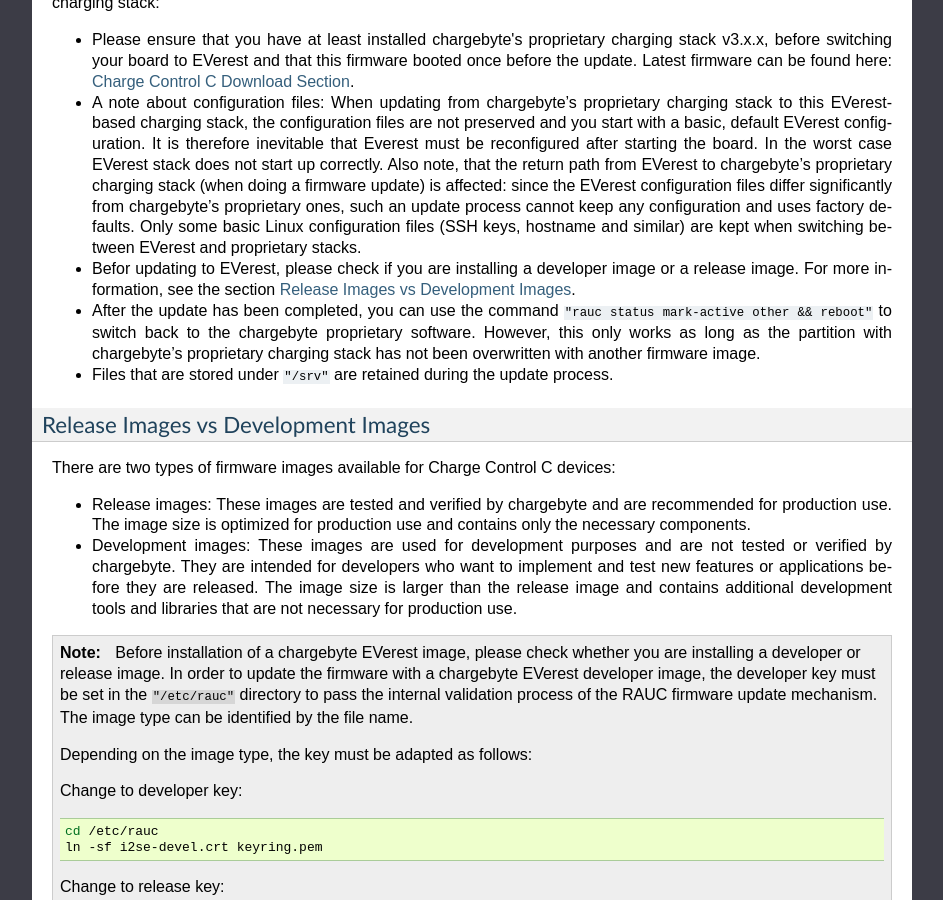
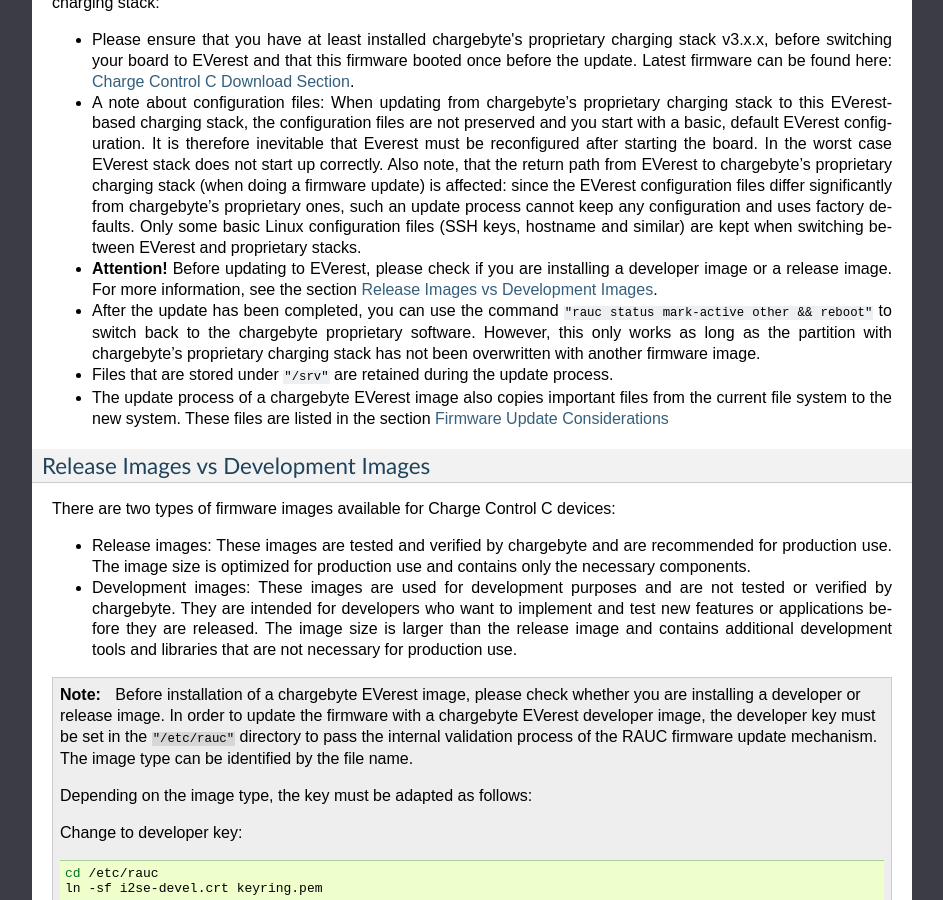
Before and after one commit to chargebyte/chargebyte-docs, a Sphinx documentation site: the page built from docs/source/firmware.rst, in a window 1280 px wide and 900 px high, scrolled down 5918 px. Shown: the whole window, without its empty margins (198-1141 px from the left). Built offline with Sphinx 7.4.7, drawn with Linux system fonts in a browser that asks for light colours.

Commit message:
Rework after review

```diff
--- a/docs/source/firmware.rst
+++ b/docs/source/firmware.rst
@@ -281,13 +281,15 @@
   such an update process cannot keep any configuration and uses factory defaults. Only some basic
   Linux configuration files (SSH keys, hostname and similar) are kept when switching between EVerest
   and proprietary stacks.
-- Befor updating to EVerest, please check if you are installing a developer image or a release
-  image. For more information, see the section :ref:`release_vs_development_images`.
+- **Attention!** Before updating to EVerest, please check if you are installing a developer image or
+  a release image. For more information, see the section :ref:`release_vs_development_images`.
 - After the update has been completed, you can use the command
   :code:`"rauc status mark-active other && reboot"` to switch back to the chargebyte proprietary
   software. However, this only works as long as the partition with chargebyte's proprietary
   charging stack has not been overwritten with another firmware image.
 - Files that are stored under :code:`"/srv"` are retained during the update process.
+- The update process of a chargebyte EVerest image also copies important files from the current file
+  system to the new system. These files are listed in the section :ref:`firmware_update_considerations`
 
 .. _release_vs_development_images:
 
--- a/docs/source/troubleshooting.rst
+++ b/docs/source/troubleshooting.rst
@@ -45,6 +45,11 @@
 
 Yes it is, but be aware that the configuration and database files will not be converted.
 For more information, please refer to the :ref:`update_from_chargebyte_to_everest` section.
+
+.. note::
+   Before installation of a chargebyte EVerest image, please check whether you are installing a
+   developer or release image and prepare the Charge Control C accordingly. How to do this is
+   explained in the :ref:`release_vs_development_images` section.
 
 
 How can I access the EVerest admin panel on Charge Control C?
```
